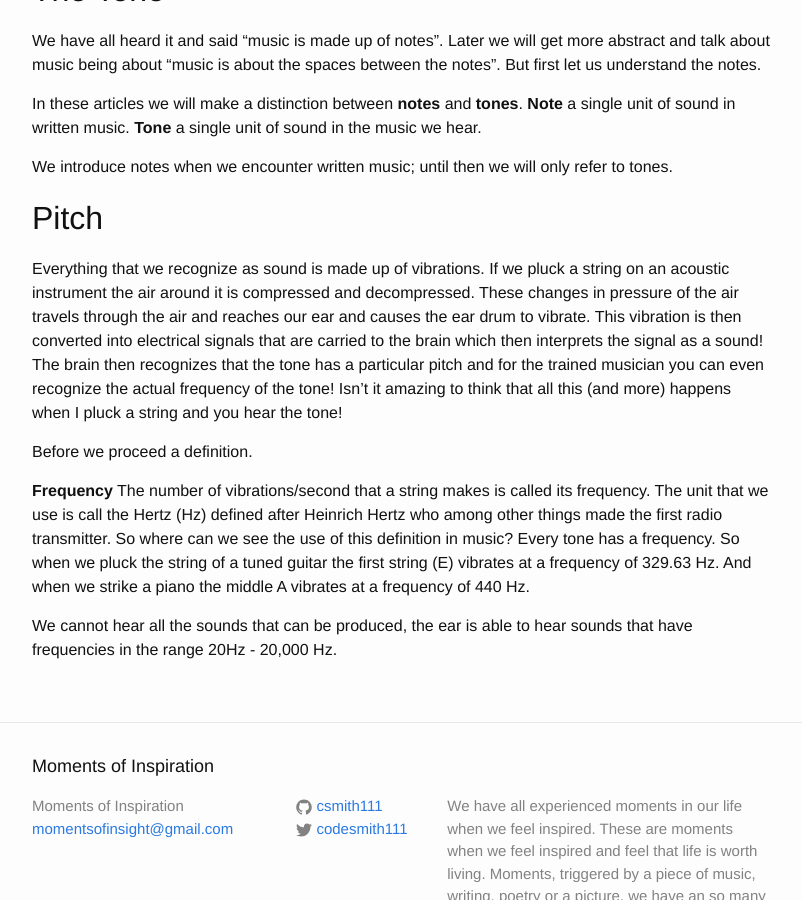
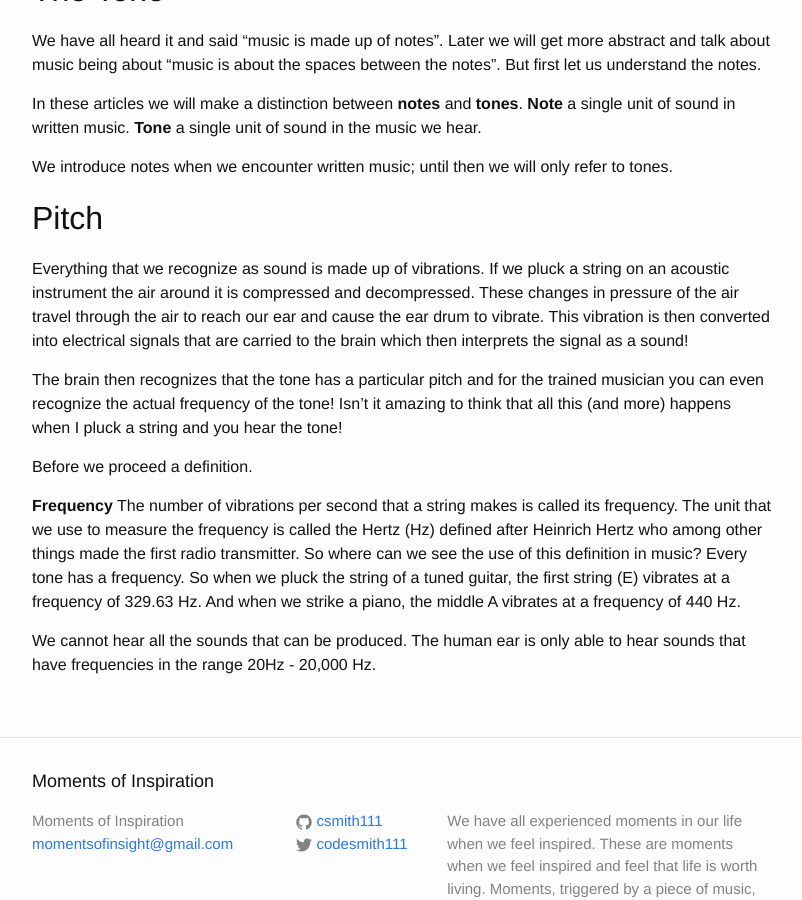
Before and after one commit to csmith111/moments-of-inspiration, a Jekyll site: the page built from _posts/2016-03-19-WhatIsMusic.markdown, in a window 1280 px wide and 900 px high, scrolled down 648 px. Shown: the whole window, without its empty margins (238-1040 px from the left). Built offline with Jekyll 4.4.1, drawn with Linux system fonts in a browser that asks for light colours.

Commit message:
Update Oct 18

```diff
--- a/_posts/2016-03-19-mozartrequiem.markdown
+++ b/_posts/2016-03-19-WhatIsMusic.markdown
@@ -37,14 +37,16 @@ We introduce notes when we encounter written music; until then we will only refe
 ## Pitch
 Everything that we recognize as sound is made up of vibrations. If we pluck a
 string on an acoustic instrument the air around it is compressed and decompressed.
-These changes in pressure of the air travels through the air and reaches our ear and causes the ear drum to vibrate. This vibration is then converted into electrical signals that are carried to the brain which then interprets the signal as a sound! The brain then recognizes that the tone has a particular pitch and for the trained musician you can even recognize the actual frequency of the tone! Isn't it amazing to think that all this (and more) happens when I pluck a string and you hear the tone!
+These changes in pressure of the air travel through the air to reach our ear and cause the ear drum to vibrate. This vibration is then converted into electrical signals that are carried to the brain which then interprets the signal as a sound!
+
+The brain then recognizes that the tone has a particular pitch and for the trained musician you can even recognize the actual frequency of the tone! Isn't it amazing to think that all this (and more) happens when I pluck a string and you hear the tone!
 
 Before we proceed a definition.
 
-__Frequency__ The number of vibrations/second that a string makes is called its
-frequency. The unit that we use is call the Hertz (Hz) defined after Heinrich
+__Frequency__ The number of vibrations per second that a string makes is called its
+frequency. The unit that we use to measure the frequency is called the Hertz (Hz) defined after Heinrich
 Hertz who among other things made the first radio transmitter.
 So where can we see the use of this definition in music? Every tone has a
-frequency. So when we pluck the string of a tuned guitar the first string (E) vibrates at a frequency of 329.63 Hz. And when we strike a piano the middle A vibrates at a frequency of 440 Hz.
+frequency. So when we pluck the string of a tuned guitar, the first string (E) vibrates at a frequency of 329.63 Hz. And when we strike a piano, the middle A vibrates at a frequency of 440 Hz.
 
-We cannot hear all the sounds that can be produced, the ear is able to hear sounds that have frequencies in the range 20Hz - 20,000 Hz.
+We cannot hear all the sounds that can be produced.  The human ear is only able to hear sounds that have frequencies in the range 20Hz - 20,000 Hz.
```
Also changed, not shown: _posts/2016-10-18-Choices.markdown (added, +61 -0 lines), 5 other files.
